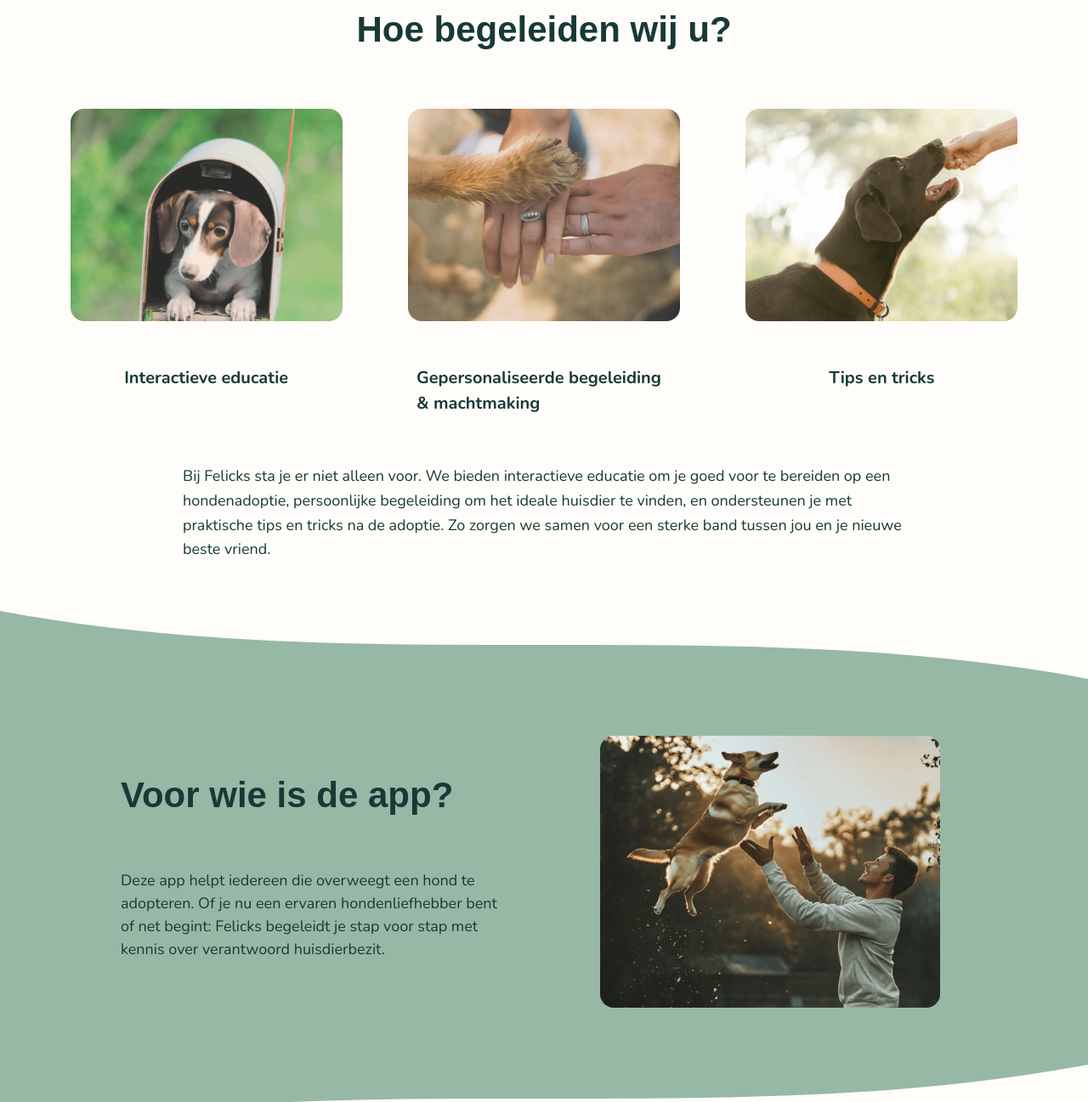
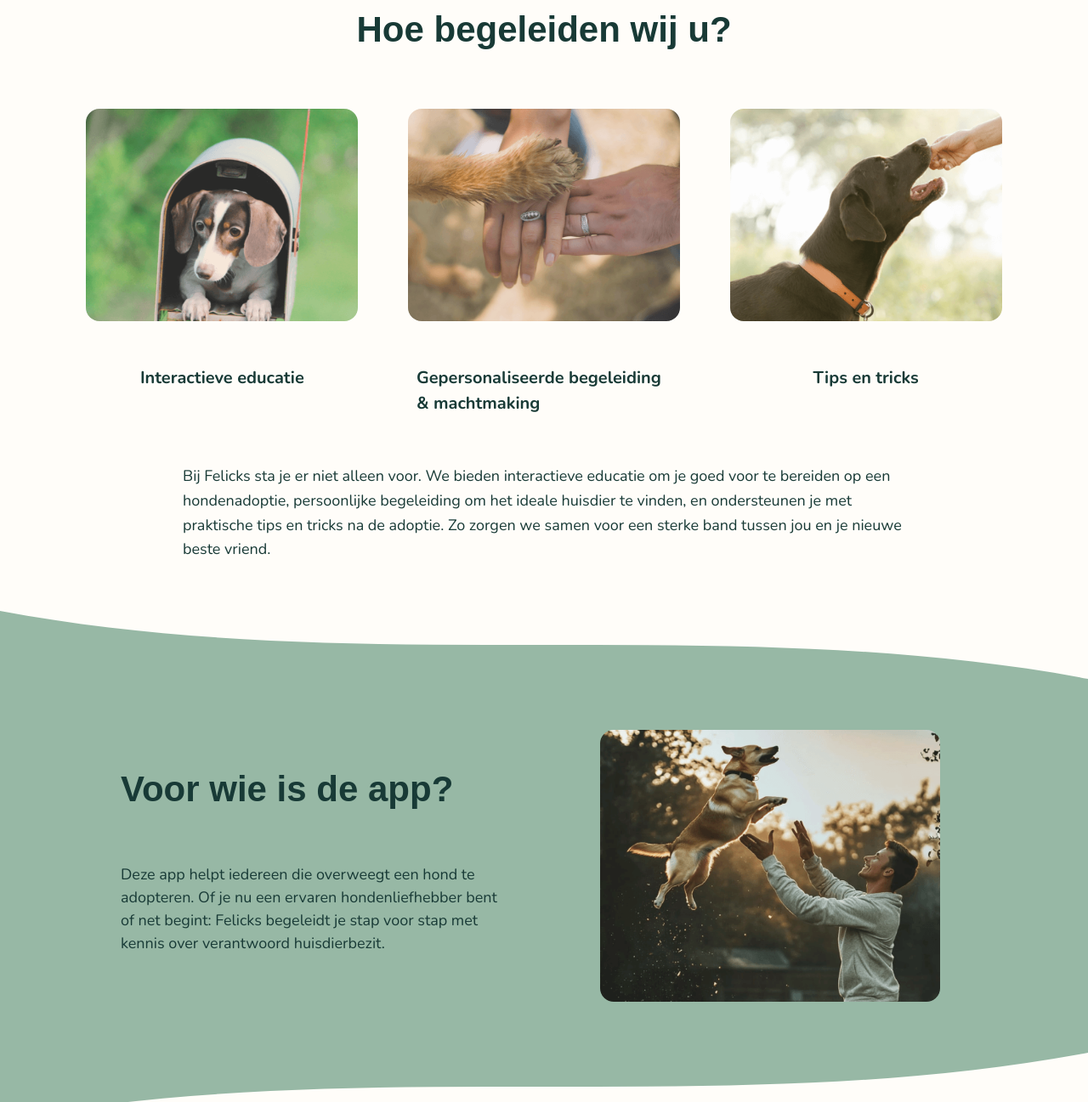
Before and after one commit to hannelorevb04/landingspagina_felicks, a plain HTML site: page index.html in a window 1280 px wide. Shown: the part 857-2154 px from the top of the page at 85% size. Drawn offline with nearby package versions, Linux system fonts and the light colour scheme; no server answers; a web font is replaced by a local one.

Commit message:
fix: margin how

```diff
--- a/style/styles.css
+++ b/style/styles.css
@@ -1,3 +1,8 @@
+*, *::before, *::after {
+  box-sizing: border-box;
+}
+
+
 body {
   margin: 0;
   font-family: 'Nunito', sans-serif;
@@ -153,10 +158,9 @@ body {
 
 
 .how-section {
-  padding: 2rem 1rem;
-
+   max-width: 90%;
+  margin: 22px auto;
   text-align: center;
-  margin: 22px 36px;
 
 }
 
@@ -993,7 +997,7 @@ body {
 
 
   .section {
-    height: 350px;
+    height: 600px;
   }
 
   .text-content {
```
